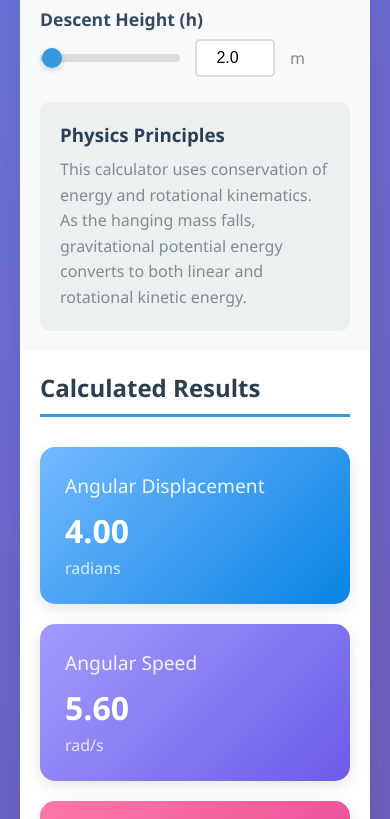
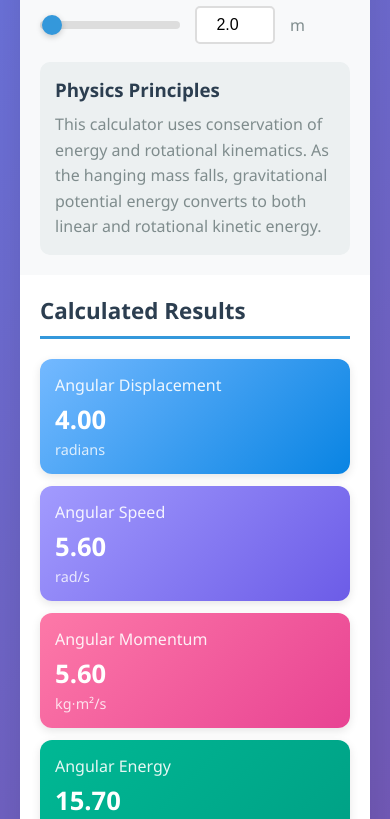
Before and after one commit to sbosshardt/pulley-momentum, a plain HTML site: page index.html in a window 390 px wide. Shown: the part 665-1484 px from the top of the page. Drawn offline with Linux system fonts and the light colour scheme.

Commit message:
feat: optimize result cards layout for better space utilization
- Implement CSS Grid layout for result cards to display multiple cards per row
- Reduce card padding (25px → 15px) and margins (20px → 12px) for compactness
- Decrease font sizes: title (1.2em → 1em), value (2em → 1.6em), unit (1em → 0.9em)
- Add responsive grid with auto-fit columns (min 200px desktop, 150px mobile)
- Remove individual card margins in favor of consistent grid gap spacing
- Reduce overall section padding (40px → 30px) and input group spacing

Improves page layout efficiency by fitting 7 result cards without requiring scroll
on most screen resolutions while maintaining readability and visual appeal.

```diff
--- a/index.html
+++ b/index.html
@@ -51,25 +51,25 @@
         }
 
         .input-section {
-            padding: 40px;
+            padding: 30px;
             background: #f8f9fa;
         }
 
         .results-section {
-            padding: 40px;
+            padding: 30px;
             background: white;
         }
 
         .section-title {
-            font-size: 1.5em;
-            margin-bottom: 30px;
+            font-size: 1.4em;
+            margin-bottom: 20px;
             color: #2c3e50;
             border-bottom: 3px solid #3498db;
             padding-bottom: 10px;
         }
 
         .input-group {
-            margin-bottom: 25px;
+            margin-bottom: 18px;
         }
 
         .input-label {
@@ -139,34 +139,40 @@
         .result-card {
             background: linear-gradient(135deg, #74b9ff, #0984e3);
             color: white;
-            padding: 25px;
-            border-radius: 15px;
-            margin-bottom: 20px;
-            box-shadow: 0 5px 15px rgba(0, 0, 0, 0.1);
+            padding: 15px;
+            border-radius: 12px;
+            box-shadow: 0 3px 10px rgba(0, 0, 0, 0.1);
         }
 
         .result-title {
-            font-size: 1.2em;
-            margin-bottom: 10px;
+            font-size: 1em;
+            margin-bottom: 6px;
             opacity: 0.9;
         }
 
         .result-value {
-            font-size: 2em;
+            font-size: 1.6em;
             font-weight: bold;
-            margin-bottom: 5px;
+            margin-bottom: 3px;
         }
 
         .result-unit {
-            font-size: 1em;
+            font-size: 0.9em;
             opacity: 0.8;
+        }
+
+        .results-grid {
+            display: grid;
+            grid-template-columns: repeat(auto-fit, minmax(200px, 1fr));
+            gap: 12px;
+            margin-bottom: 15px;
         }
 
         .physics-info {
             background: #ecf0f1;
-            padding: 20px;
+            padding: 15px;
             border-radius: 10px;
-            margin-top: 20px;
+            margin-top: 15px;
         }
 
         .physics-info h3 {
@@ -190,6 +196,10 @@
 
             .input-section, .results-section {
                 padding: 20px;
+            }
+
+            .results-grid {
+                grid-template-columns: repeat(auto-fit, minmax(150px, 1fr));
             }
         }
     </style>
@@ -250,6 +260,7 @@
             <div class="results-section">
                 <h2 class="section-title">Calculated Results</h2>
 
+                <div class="results-grid">
                 <div class="result-card">
                     <div class="result-title">Angular Displacement</div>
                     <div class="result-value" id="angularDisplacement">4.00</div>
@@ -290,6 +301,7 @@
                     <div class="result-title">Final Velocity</div>
                     <div class="result-value" id="finalVelocity">4.43</div>
                     <div class="result-unit">m/s</div>
+                </div>
                 </div>
 
                 <div class="physics-info">
```
